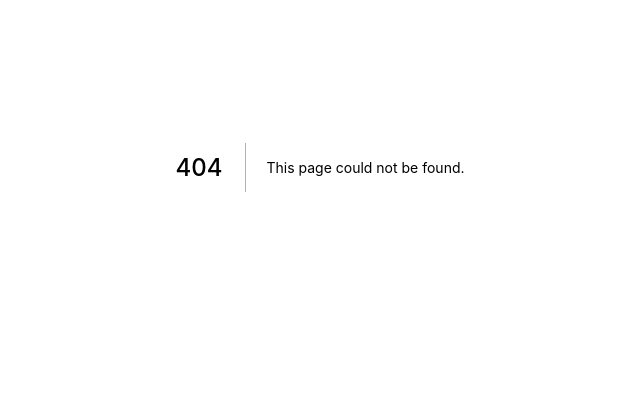
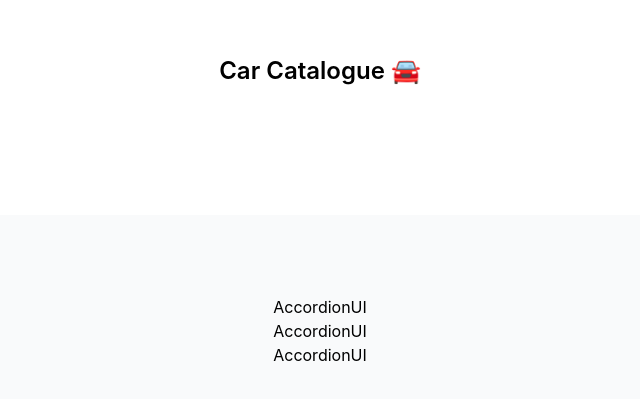
Before and after one commit to otepagustincanilao/automobile-web-exam-razoyo, a Next.js app: page /cars in a window 1280 px wide. Before the commit this address had no page. Shown: the part 233-632 px from the top of the page, without its empty margins (320-960 px from the left). Built offline with nearby package versions, Linux system fonts and the light colour scheme.

Commit message:
Creating Accordion components

```diff
--- /dev/null
+++ b/components/Accordion.js
@@ -0,0 +1,79 @@
+import React, { useState } from "react";
+import AccordionUI from "./AccordionUI";
+
+const Accordion = () => {
+  const [index, setIndex] = useState(false);
+
+  // car list data
+  const cars = [
+    {
+      make: "HONDA",
+      model: "Civic",
+      series: "Civic-SE2022",
+      year: "2022",
+      slug: "honda-civic-2022",
+      seat_capacity: 5,
+      color: "Navy Blue",
+      miles_per_gallon: 30,
+      transmission: "Manual",
+      fuel_type: "Gas",
+      price: 1700000.5,
+      currency: "PHP",
+    },
+    {
+      make: "TOYOTA",
+      model: "Vios",
+      series: "Vios SE2021",
+      year: "2021",
+      slug: "toyota-vios-2021",
+      seat_capacity: 5,
+      color: "Maroon",
+      miles_per_gallon: 31,
+      transmission: "Manual",
+      fuel_type: "Gas",
+      price: 850000.5,
+      currency: "PHP",
+    },
+    {
+      make: "TOYOTA",
+      model: "Fortuner",
+      series: "Fortuner S2022",
+      year: "2022",
+      slug: "toyota-fortuner-2022",
+      seat_capacity: 8,
+      color: "Black Mica",
+      miles_per_gallon: 35,
+      transmission: "Automatic",
+      fuel_type: "Diesel",
+      price: 2450000.5,
+      currency: "PHP",
+    },
+  ];
+
+  return (
+    <div className="flex flex-col justify-center items-center md:mt-32 md:mx-60 p-10 rounded-xl h-auto py-20 bg-gray-50">
+      {cars.map((car) => {
+        return (
+          <AccordionUI
+            make={car.make}
+            model={car.model}
+            series={car.series}
+            year={car.year}
+            slug={car.slug}
+            seat_capacity={car.seat_capacity}
+            color={car.color}
+            miles_per_gallon={car.miles_per_gallon}
+            transmission={car.transmission}
+            fuel_type={car.fuel_type}
+            price={car.price}
+            currency={car.currency}
+            index={index}
+            setIndex={setIndex}
+          ></AccordionUI>
+        );
+      })}
+    </div>
+  );
+};
+
+export default Accordion;
--- /dev/null
+++ b/components/AccordionUI.js
@@ -0,0 +1,7 @@
+import React from "react";
+
+function AccordionUI() {
+  return <div>AccordionUI</div>;
+}
+
+export default AccordionUI;
--- /dev/null
+++ b/components/Loader.js
@@ -0,0 +1,11 @@
+import React from "react";
+
+const Loader = () => {
+  return (
+    <div className="flex justify-center items-center h-screen">
+      <div className="animate-spin rounded-full h-20 w-20 border-b-2 border-blue-500"></div>
+    </div>
+  );
+};
+
+export default Loader;
--- /dev/null
+++ b/pages/cars/index.js
@@ -0,0 +1,15 @@
+import React from "react";
+import Accordion from "../../components/Accordion";
+
+const index = () => {
+  return (
+    <div>
+      <h1 className="text-2xl mt-72 font-semibold text-center">
+        Car Catalogue 🚘
+      </h1>
+      <Accordion />
+    </div>
+  );
+};
+
+export default index;
--- a/pages/index.js
+++ b/pages/index.js
@@ -1,69 +1,22 @@
 import Head from 'next/head'
 import Image from 'next/image'
 import styles from '../styles/Home.module.css'
+import { useRouter } from 'next/router'
+import { useEffect } from 'react'
+import Loader from '../components/Loader'
+
 
 export default function Home() {
+  const router = useRouter()
+
+  setTimeout(function() {
+      router.push("/cars" )
+  }, 3000);
+
   return (
-    <div className={styles.container}>
-      <Head>
-        <title>Create Next App</title>
-        <meta name="description" content="Generated by create next app" />
-        <link rel="icon" href="/favicon.ico" />
-      </Head>
-
-      <main className={styles.main}>
-        <h1 className={styles.title}>
-          Welcome to <a href="https://nextjs.org">Next.js!</a>
-        </h1>
-
-        <p className={styles.description}>
-          Get started by editing{' '}
-          <code className={styles.code}>pages/index.js</code>
-        </p>
-
-        <div className={styles.grid}>
-          <a href="https://nextjs.org/docs" className={styles.card}>
-            <h2>Documentation &rarr;</h2>
-            <p>Find in-depth information about Next.js features and API.</p>
-          </a>
-
-          <a href="https://nextjs.org/learn" className={styles.card}>
-            <h2>Learn &rarr;</h2>
-            <p>Learn about Next.js in an interactive course with quizzes!</p>
-          </a>
-
-          <a
-            href="https://github.com/vercel/next.js/tree/canary/examples"
-            className={styles.card}
-          >
-            <h2>Examples &rarr;</h2>
-            <p>Discover and deploy boilerplate example Next.js projects.</p>
-          </a>
-
-          <a
-            href="https://vercel.com/new?utm_source=create-next-app&utm_medium=default-template&utm_campaign=create-next-app"
-            className={styles.card}
-          >
-            <h2>Deploy &rarr;</h2>
-            <p>
-              Instantly deploy your Next.js site to a public URL with Vercel.
-            </p>
-          </a>
-        </div>
-      </main>
-
-      <footer className={styles.footer}>
-        <a
-          href="https://vercel.com?utm_source=create-next-app&utm_medium=default-template&utm_campaign=create-next-app"
-          target="_blank"
-          rel="noopener noreferrer"
-        >
-          Powered by{' '}
-          <span className={styles.logo}>
-            <Image src="/vercel.svg" alt="Vercel Logo" width={72} height={16} />
-          </span>
-        </a>
-      </footer>
+    <div className="flex flex-col items-center justify-center w-full h-screen">
+      <h1 className="text-2xl">Welcome to Auto Deal Website</h1>
+      <Loader />
     </div>
   )
 }
```
Also changed, not shown: 1 other file (tests, documents, lock files or other folders).
